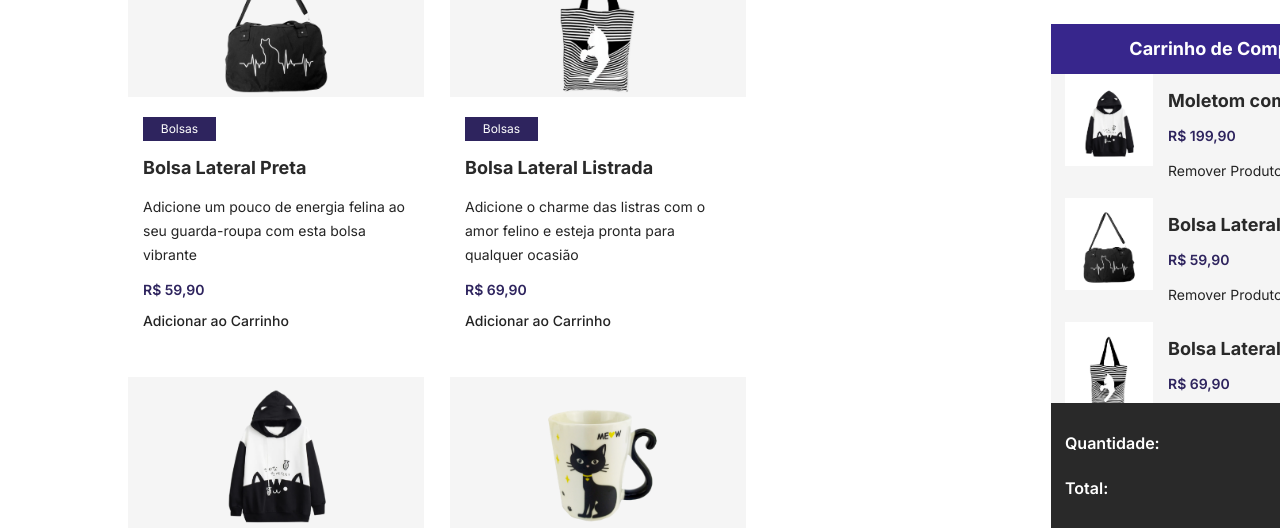
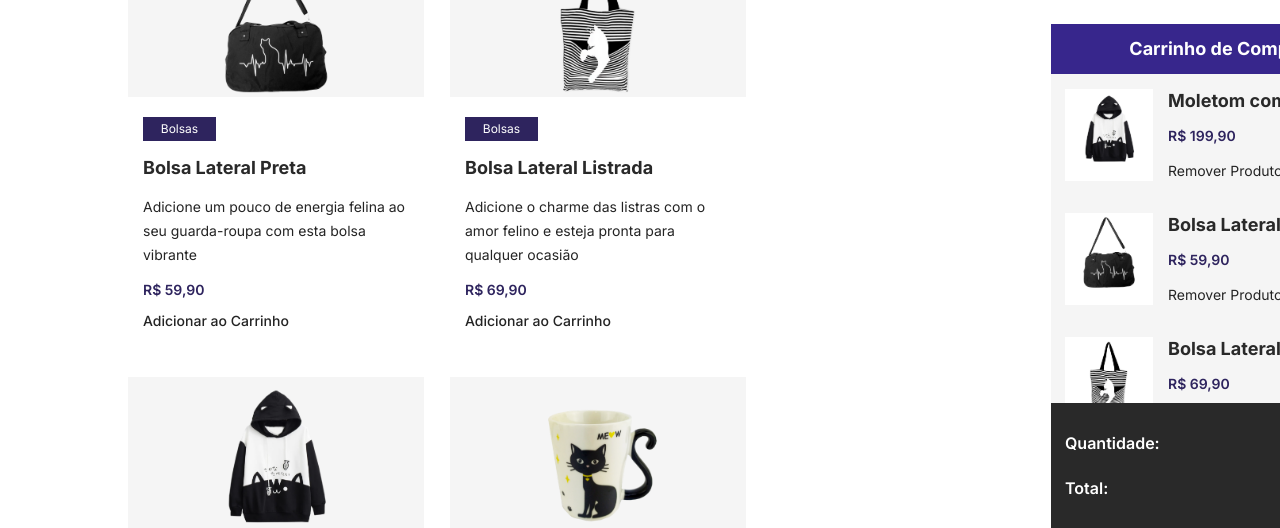
Before and after one commit to Kenzie-Academy-Brasil-Developers/m1-entrega-capstone-ecommerce-FlaviaBMonteiro, a plain HTML site: page index.html in a window 1280 px wide. Shown: the part 190-718 px from the top of the page. Drawn offline with Linux system fonts and the light colour scheme.

Commit message:
Update style.css

```diff
--- a/css/style.css
+++ b/css/style.css
@@ -211,12 +211,12 @@ aside
 }
 .imagemcarrinho img {
     align-items: center;
-    padding: 10px 0px;
     width: 88px;
 }
 .imagemcarrinho figure {
     width: 88px;
     height: 92px;
+    margin-top: 15px;
     background: #FFFFFF;
 }
 .removercar {
```
